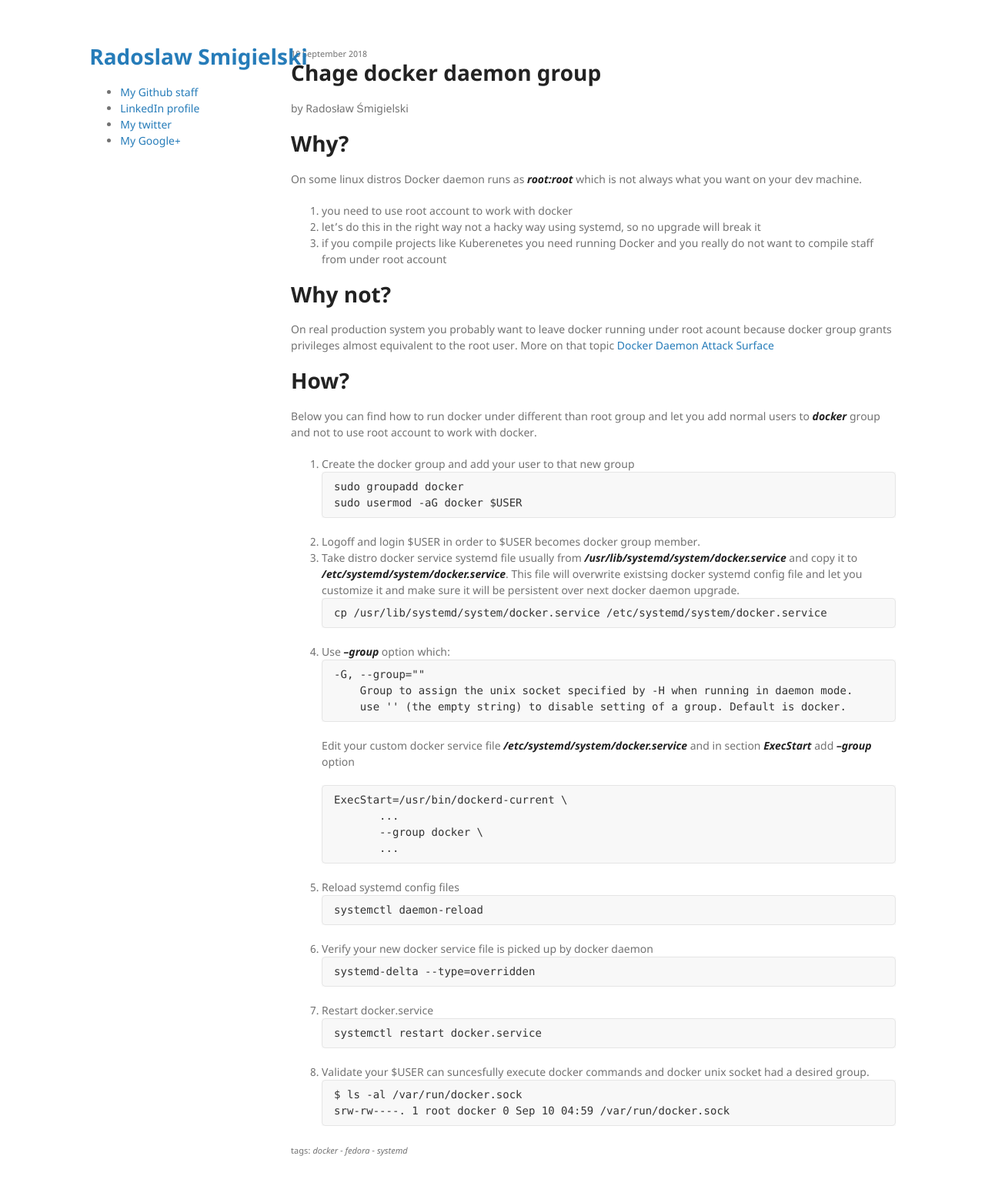
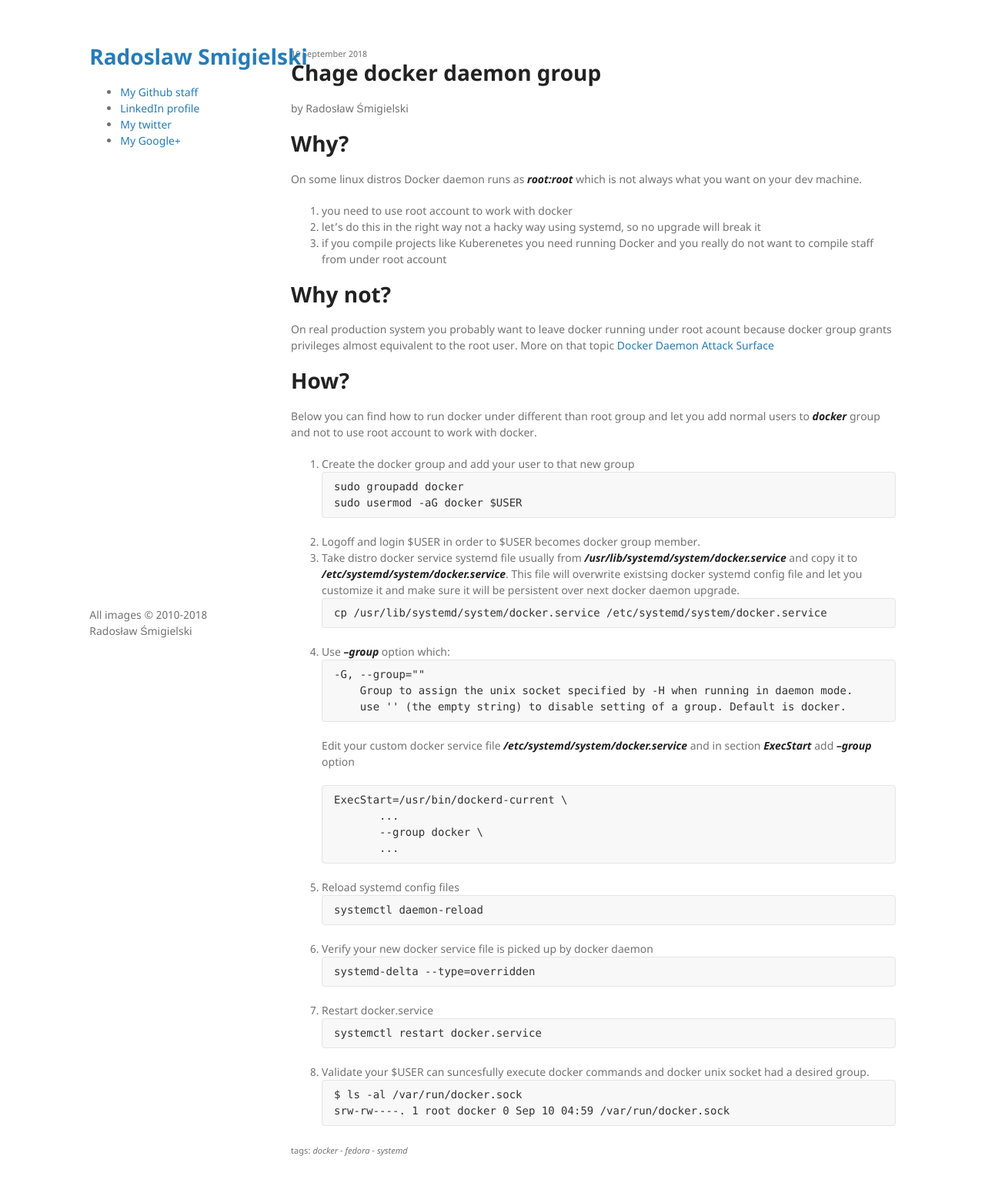
Before and after one commit to radeksm/radeksm.github.io, a Jekyll site: the page built from _posts/2018-09-10-docker-runtime-group.md, in a window 1280 px wide. Shown: the whole page at 77% size. Built offline with Jekyll 4.4.1, drawn with Linux system fonts in a browser that asks for light colours.

Commit message:
Some copyright staff

```diff
--- /dev/null
+++ b/_includes/footer.html
@@ -0,0 +1,3 @@
+<p>
+All images &#169; 2010-2018 </br>Radosław Śmigielski
+</p>
--- a/_layouts/default.html
+++ b/_layouts/default.html
@@ -30,7 +30,11 @@
       </section>
 
       <footer>
+         <p>
+            {%- include footer.html -%}
+        </p>
       </footer>
+
     </div>
     <script src="{{ "/assets/js/scale.fix.js" | relative_url }}"></script>
     {% if site.google_analytics %}
```
Also changed, not shown: about.md (+2 -0 lines), README.md.
